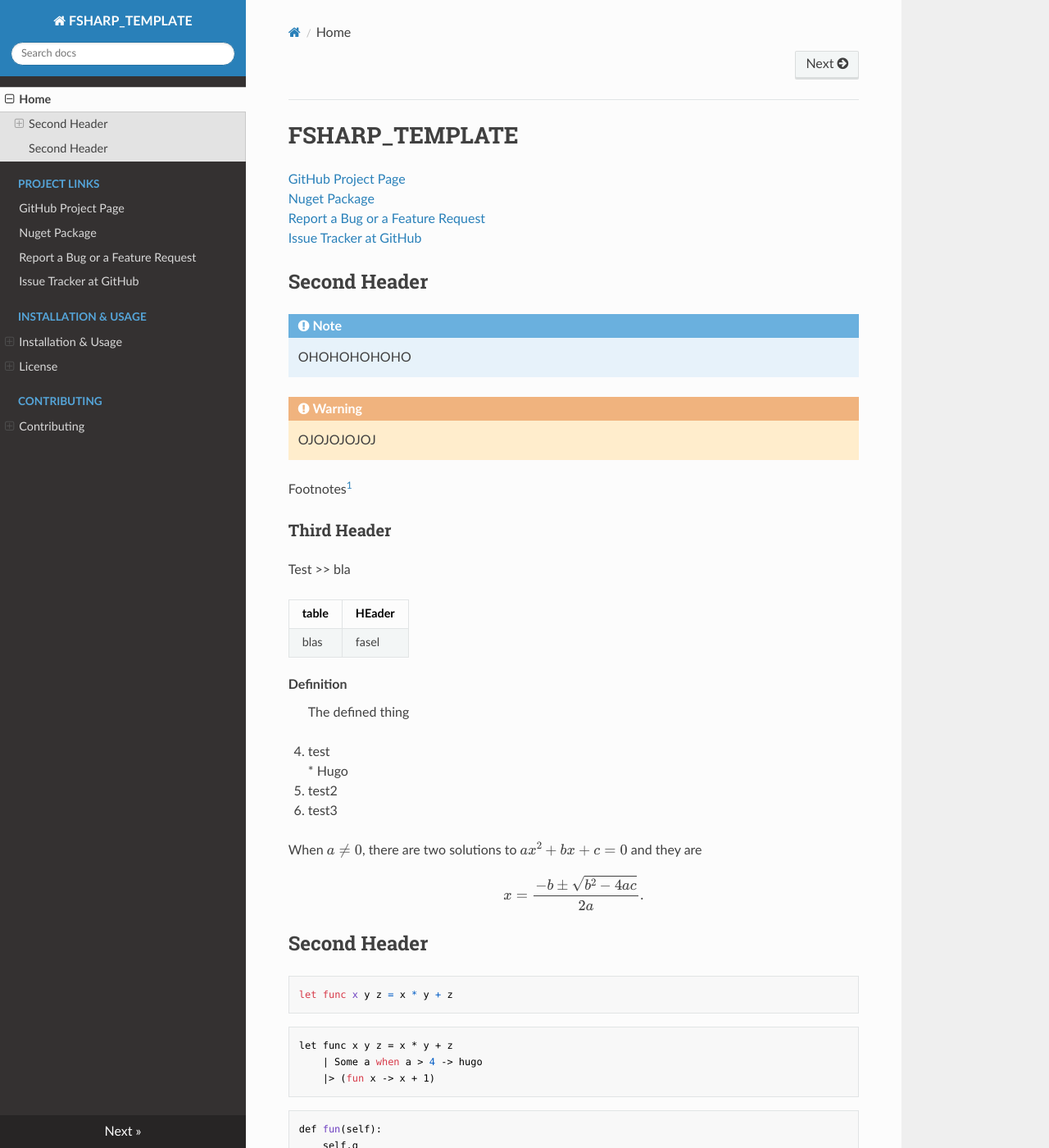
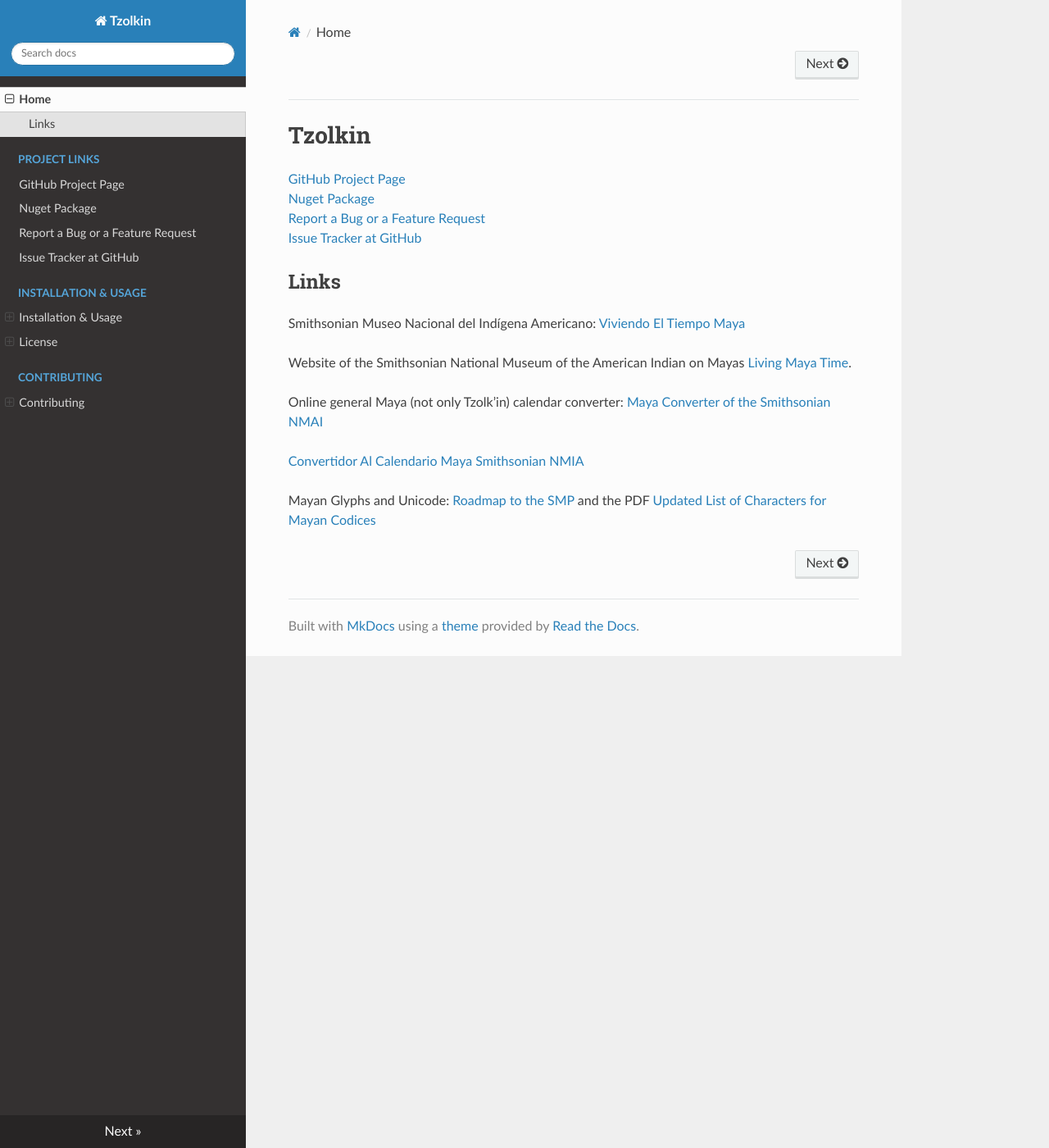
Before and after one commit to Release-Candidate/Tzolkin, an MkDocs documentation site: the page built from docs/index.md, in a window 1280 px wide and 1400 px high. Shown: the whole window at 82% size. Built offline with MkDocs 1.6.1, drawn with Linux system fonts in a browser that asks for light colours; nearby versions of some CDN libraries; formulas are drawn with MathJax 3; some of the changed text lies outside the part shown.

Commit message:
Change template name to real name

````diff
--- a/docs/index.md
+++ b/docs/index.md
@@ -1,65 +1,18 @@
-# FSHARP_TEMPLATE
+# Tzolkin
 
-[GitHub Project Page](https://github.com/Release-Candidate/FSHARP_TEMPLATE)
-[Nuget Package](https://pypi.org/project/FSHARP_TEMPLATE/)
-[Report a Bug or a Feature Request](https://github.com/Release-Candidate/FSHARP_TEMPLATE/issues/new/choose)
-[Issue Tracker at GitHub](https://github.com/Release-Candidate/FSHARP_TEMPLATE/issues)
+[GitHub Project Page](https://github.com/Release-Candidate/Tzolkin)
+[Nuget Package](https://pypi.org/project/Tzolkin/)
+[Report a Bug or a Feature Request](https://github.com/Release-Candidate/Tzolkin/issues/new/choose)
+[Issue Tracker at GitHub](https://github.com/Release-Candidate/Tzolkin/issues)
 
-## Second Header
+## Links
 
+Smithsonian Museo Nacional del Indígena Americano: [Viviendo El Tiempo Maya](https://maya.nmai.si.edu/es)
 
-!!! Note
-     OHOHOHOHOHO
+Website of the Smithsonian National Museum of the American Indian on Mayas [Living Maya Time](https://maya.nmai.si.edu/).
 
-!!! Warning
-    OJOJOJOJOJ
+Online general Maya (not only Tzolk’in) calendar converter: [Maya Converter of the Smithsonian NMAI](https://maya.nmai.si.edu/calendar/maya-calendar-converter)
 
-Footnotes[^1]
+[Convertidor Al Calendario Maya Smithsonian NMIA](https://maya.nmai.si.edu/es/calendario/convertidor-de-calendario-maya)
 
-[^1]: Footnote content
-
-### Third Header
-
- Test >> bla
-
-table | HEader
-------|-------
-blas  | fasel
-
-Definition
-:   The defined thing
-
-4. test
-* Hugo
-7. test2
-10. test3
-
-
-When \(a \ne 0\), there are two solutions to \(ax^2 + bx + c = 0\) and they are
-$$x = {-b \pm \sqrt{b^2-4ac} \over 2a}.$$
-
-## Second Header
-
-``` fsharp
-let func x y z = x * y + z
-```
-
-    :::fsharp
-    let func x y z = x * y + z
-        | Some a when a > 4 -> hugo
-        |> (fun x -> x + 1)
-
-
-
-``` python
-def fun(self):
-    self.g
-```
-
-    :::python
-    def fun(self):
-        self.g
-
-Test
-if
-this really works
+Mayan Glyphs and Unicode: [Roadmap to the SMP](https://www.unicode.org/roadmaps/smp/) and the PDF [Updated List of Characters for Mayan Codices](https://www.unicode.org/L2/L2020/20248-mayan-update.pdf)
--- a/mkdocs.yml
+++ b/mkdocs.yml
@@ -1,7 +1,7 @@
-site_name: FSHARP_TEMPLATE
+site_name: Tzolkin
 
-site_url: https://readthedocs.org/projects/FSHARP_TEMPLATE/
-#repo_url: https://github.com/Release-Candidate/FSHARP_TEMPLATE
+site_url: https://readthedocs.org/projects/Tzolkin/
+#repo_url: https://github.com/Release-Candidate/Tzolkin
 #repo_name: GitHub
 #copyright: (C) 2021 Roland Csaszar
 
@@ -11,46 +11,45 @@ site_dir: site
 nav:
   - Home: index.md
   - Project Links:
-    - 'GitHub Project Page': 'https://github.com/Release-Candidate/FSHARP_TEMPLATE'
-    - 'Nuget Package': 'https://pypi.org/project/FSHARP_TEMPLATE/'
-    - 'Report a Bug or a Feature Request': 'https://github.com/Release-Candidate/FSHARP_TEMPLATE/issues/new/choose'
-    - 'Issue Tracker at GitHub': 'https://github.com/Release-Candidate/FSHARP_TEMPLATE/issues'
-  - 'Installation & Usage':
-    - 'Installation & Usage': usage.md
-    - License: license.md
+      - "GitHub Project Page": "https://github.com/Release-Candidate/Tzolkin"
+      - "Nuget Package": "https://pypi.org/project/Tzolkin/"
+      - "Report a Bug or a Feature Request": "https://github.com/Release-Candidate/Tzolkin/issues/new/choose"
+      - "Issue Tracker at GitHub": "https://github.com/Release-Candidate/Tzolkin/issues"
+  - "Installation & Usage":
+      - "Installation & Usage": usage.md
+      - License: license.md
   - Contributing:
-    - Contributing: contributing.md
-
+      - Contributing: contributing.md
 
 theme:
-    name: readthedocs
-    prev_next_buttons_location: both
-    navigation_depth: 8
-    collapse_navigation: False
-    style_nav_header_background: "#5DB1DE"
+  name: readthedocs
+  prev_next_buttons_location: both
+  navigation_depth: 8
+  collapse_navigation: False
+  style_nav_header_background: "#5DB1DE"
 
 extra_javascript:
-    - https://cdnjs.cloudflare.com/ajax/libs/mathjax/2.7.0/MathJax.js?config=TeX-AMS-MML_HTMLorMML
+  - https://cdnjs.cloudflare.com/ajax/libs/mathjax/2.7.0/MathJax.js?config=TeX-AMS-MML_HTMLorMML
 
 markdown_extensions:
-    - markdown.extensions.fenced_code
-    - markdown.extensions.meta
-    - markdown.extensions.smarty
-    - markdown.extensions.admonition
-    - markdown.extensions.def_list
-    - markdown.extensions.attr_list
-    - markdown.extensions.abbr
-    - markdown.extensions.footnotes
-    - markdown.extensions.codehilite:
-        guess_lang: False
-        noclasses: True
-        pygments_style: emacs
-    - markdown.extensions.tables
-    - markdown.extensions.nl2br
-    - markdown.extensions.sane_lists
-    - markdown.extensions.toc:
-        permalink: True
-    - mdx_math
+  - markdown.extensions.fenced_code
+  - markdown.extensions.meta
+  - markdown.extensions.smarty
+  - markdown.extensions.admonition
+  - markdown.extensions.def_list
+  - markdown.extensions.attr_list
+  - markdown.extensions.abbr
+  - markdown.extensions.footnotes
+  - markdown.extensions.codehilite:
+      guess_lang: False
+      noclasses: True
+      pygments_style: emacs
+  - markdown.extensions.tables
+  - markdown.extensions.nl2br
+  - markdown.extensions.sane_lists
+  - markdown.extensions.toc:
+      permalink: True
+  - mdx_math
 
 plugins:
   - search
````
Also changed, not shown: README.md (+25 -327 lines), docs/contributing.md (+11 -11 lines), docs/license.md (+1 -1 lines), 14 other files.
